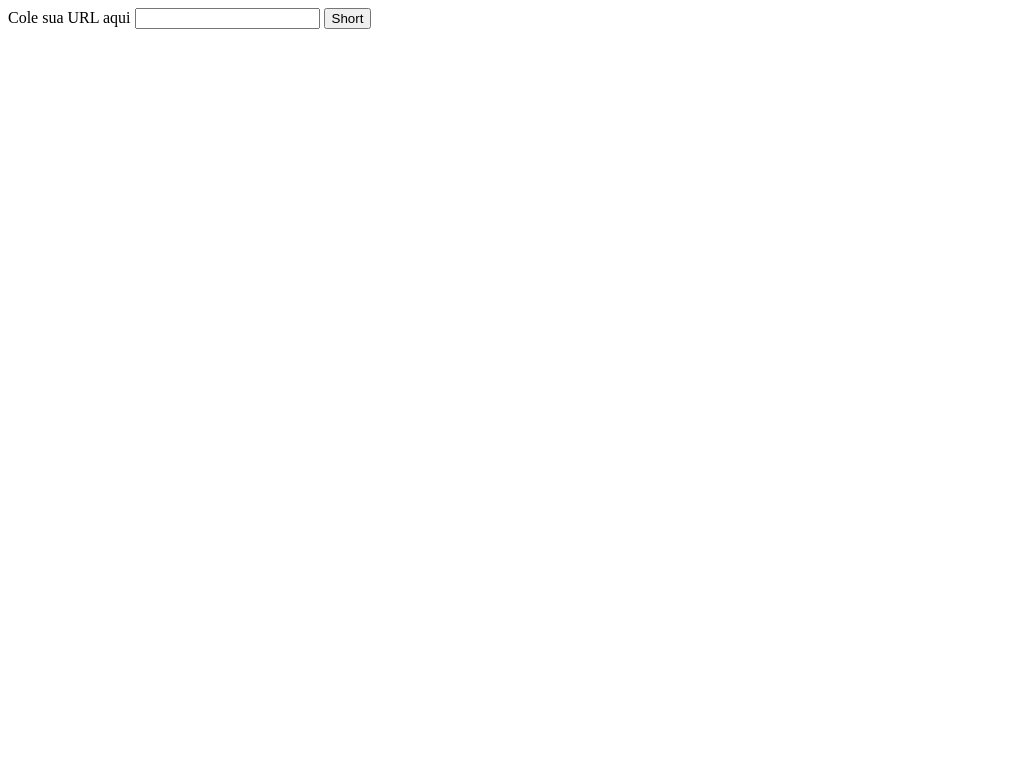
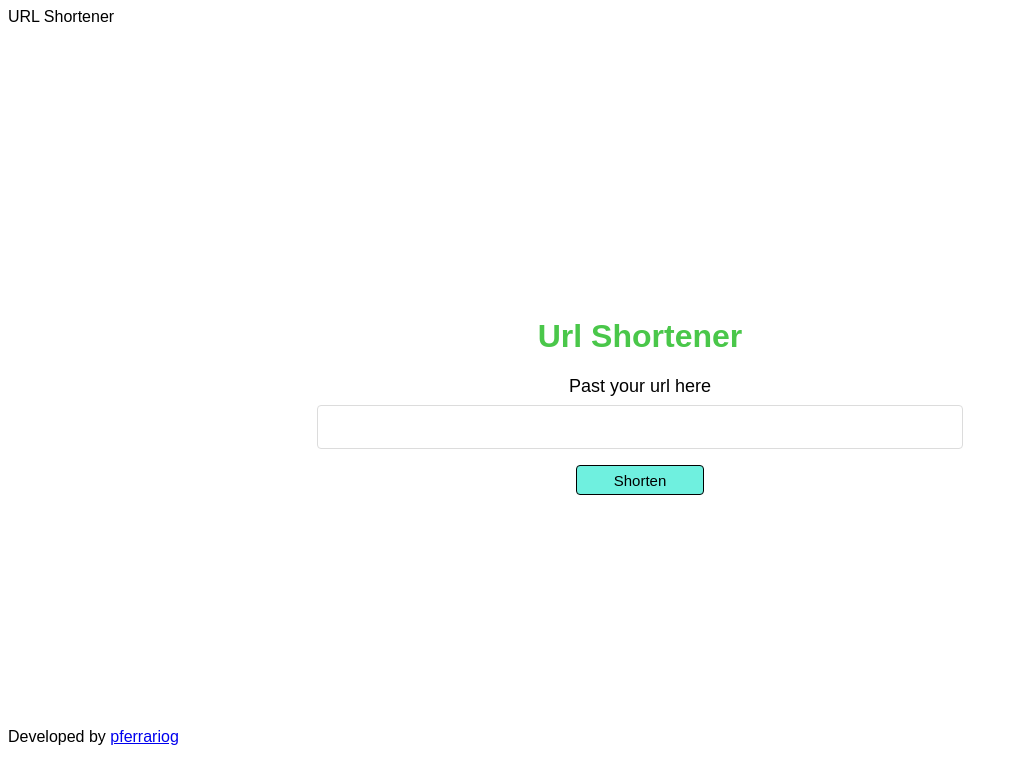
Before and after one commit to pferrariog/url-shortener, a plain HTML site: page static/index.html in a window 1280 px wide. Shown: the whole page, without its empty margins (0-1018 px from the left). Drawn offline with Linux system fonts and the light colour scheme; files whose address does not match are found by name.

Commit message:
chore: css sketches and icon

```diff
--- a/static/index.html
+++ b/static/index.html
@@ -3,17 +3,28 @@
 <head>
     <meta charset="UTF-8">
     <meta name="viewport" content="width=device-width, initial-scale=1.0">
-    <title>Document</title>
+    <link rel="stylesheet" href="style.css">
+    <link rel="icon" type="image/png" href="favicon.ico" sizes="32x32" />
+    <title>Url Shortener</title>
 </head>
 <body>
-    <div class="container">
-        <label for="urlInput">Cole sua URL aqui</label>
+    <div class="header">
+        URL Shortener
+    </div>
+    <div class="main">
+        <div>
+            <h1>Url Shortener</h1>
+        </div>
+        <label for="urlInput">Past your url here</label>
         <input type="text" name="urlInput" id="urlInput">
-        <button id="shortenButton" name="shortenButton">Short</button>
+        <button id="shortenButton" name="shortenButton">Shorten</button>
         <div>
             <p id="urlOutput"></p>
         </div>
     </div>
+    <div class="footer">
+        Developed by <a href="https://github.com/pferrariog">pferrariog</a></p>
+    </div>
     <script src="static/script.js"></script>
 </body>
 </html>
--- a/static/style.css
+++ b/static/style.css
@@ -0,0 +1,56 @@
+.header {
+    align-items: center;
+    justify-content: center;
+    height: 10vh;
+}
+
+body {
+    display: flex;
+    flex-direction: column;
+    background-repeat: no-repeat;
+    background-position: center;
+    font-family: Arial, Helvetica, sans-serif;
+}
+
+.main {
+    flex-grow: 1;
+    display: flex;
+    justify-content: center;
+    align-items: center;
+    flex-direction: column;
+    height: 80vh;
+}
+
+.footer {
+    justify-content: center;
+    align-items: center;
+}
+
+#urlInput {
+    height: 40px;
+    min-width: 50vw;
+    max-width: 75vw;
+    border-radius: 4px;
+    border: 1px solid #dcdcdc;
+    margin: 8px;
+}
+
+#shortenButton {
+    height: 30px;
+    min-width: 10vw;
+    max-width: 20vw;
+    border-radius: 4px;
+    border: 1px solid black;
+    margin: 8px;
+    background-color: rgb(111, 240, 223);
+    font-size: 15px;
+    color: black;
+}
+
+.main label {
+    font-size: 18px;
+}
+
+.main div h1{
+    color: rgb(74, 199, 74);
+}
```
Also changed, not shown: static/favicon.ico (added).
